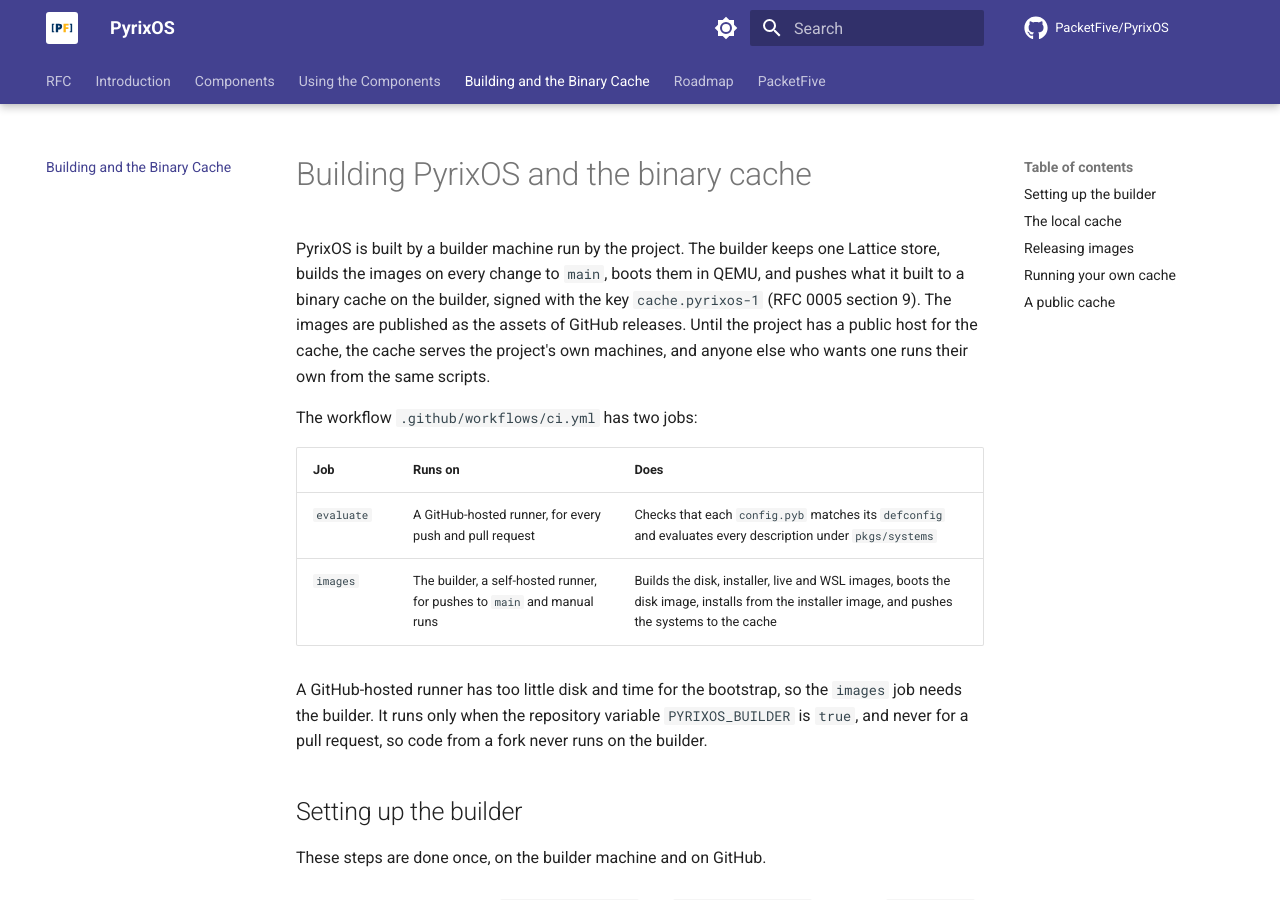
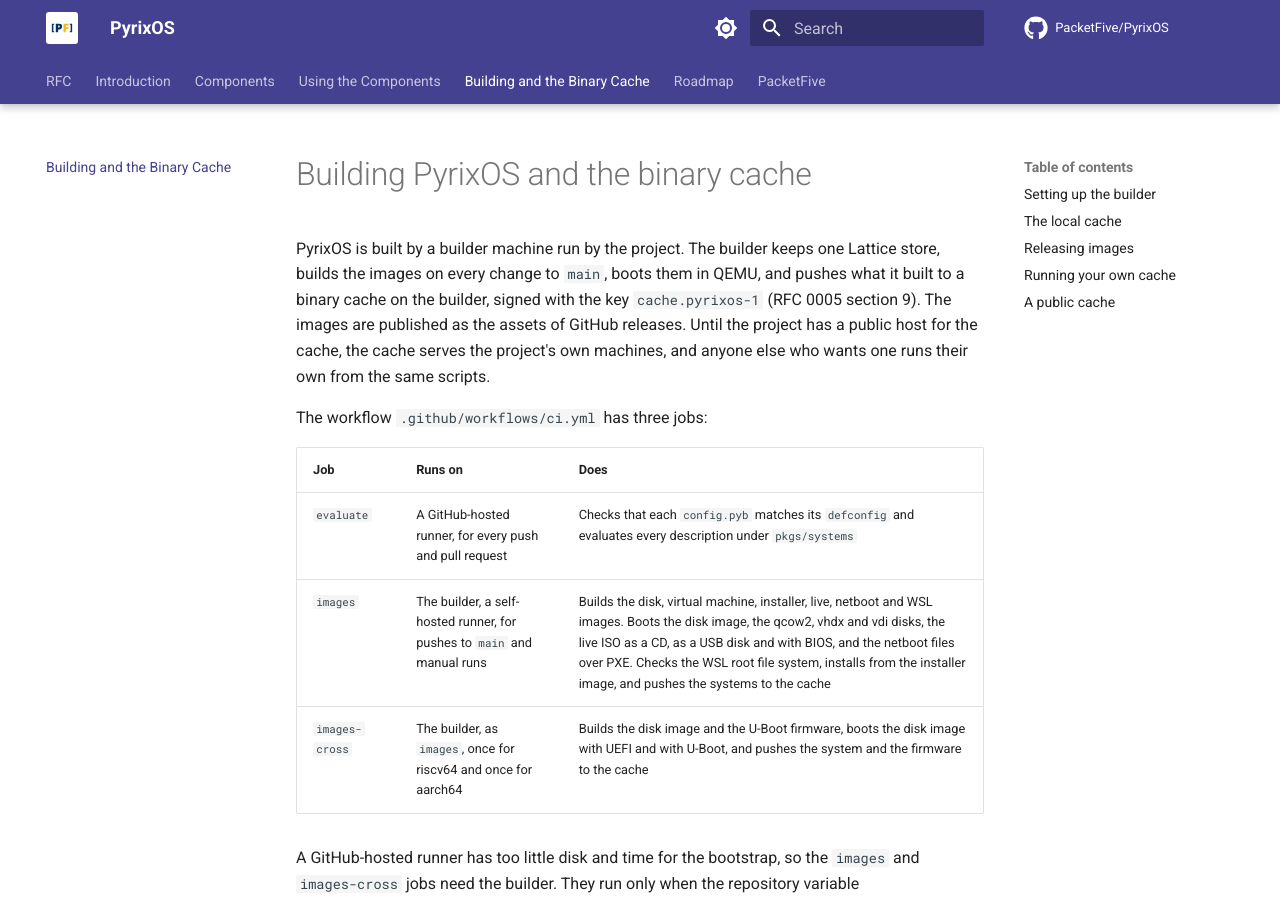
Before and after one commit to PacketFive/PyrixOS, an MkDocs documentation site: the page built from docs/building.md, in a window 1280 px wide and 900 px high. Built offline with MkDocs 1.6.1 and Material for MkDocs 9.7.7, drawn with Linux system fonts in a browser that asks for light colours; comment, search, counter and statistics services are not loaded; some of the changed text lies outside the part shown.

Commit message:
Boot every x86_64 image in CI and build riscv64 and aarch64
The images job now builds the virtual machine disks and the netboot files. It boots the qcow2, vhdx and vdi disks, the live ISO as a CD, as a USB disk and with BIOS, and the netboot files over PXE, and checks the WSL root file system. The new images-cross job builds the riscv64 and aarch64 disk images and U-Boot firmware, boots each with UEFI and with U-Boot, and pushes them to the cache.

Signed-off-by: Weqaar Janjua <weqaar.janjua@gmail.com>

```diff
--- a/docs/building.md
+++ b/docs/building.md
@@ -2,14 +2,15 @@
 
 PyrixOS is built by a builder machine run by the project. The builder keeps one Lattice store, builds the images on every change to `main`, boots them in QEMU, and pushes what it built to a binary cache on the builder, signed with the key `cache.pyrixos-1` (RFC 0005 section 9). The images are published as the assets of GitHub releases. Until the project has a public host for the cache, the cache serves the project's own machines, and anyone else who wants one runs their own from the same scripts.
 
-The workflow `.github/workflows/ci.yml` has two jobs:
+The workflow `.github/workflows/ci.yml` has three jobs:
 
 | Job | Runs on | Does |
 | --- | --- | --- |
 | `evaluate` | A GitHub-hosted runner, for every push and pull request | Checks that each `config.pyb` matches its `defconfig` and evaluates every description under `pkgs/systems` |
-| `images` | The builder, a self-hosted runner, for pushes to `main` and manual runs | Builds the disk, installer, live and WSL images, boots the disk image, installs from the installer image, and pushes the systems to the cache |
+| `images` | The builder, a self-hosted runner, for pushes to `main` and manual runs | Builds the disk, virtual machine, installer, live, netboot and WSL images. Boots the disk image, the qcow2, vhdx and vdi disks, the live ISO as a CD, as a USB disk and with BIOS, and the netboot files over PXE. Checks the WSL root file system, installs from the installer image, and pushes the systems to the cache |
+| `images-cross` | The builder, as `images`, once for riscv64 and once for aarch64 | Builds the disk image and the U-Boot firmware, boots the disk image with UEFI and with U-Boot, and pushes the system and the firmware to the cache |
 
-A GitHub-hosted runner has too little disk and time for the bootstrap, so the `images` job needs the builder. It runs only when the repository variable `PYRIXOS_BUILDER` is `true`, and never for a pull request, so code from a fork never runs on the builder.
+A GitHub-hosted runner has too little disk and time for the bootstrap, so the `images` and `images-cross` jobs need the builder. They run only when the repository variable `PYRIXOS_BUILDER` is `true`, and never for a pull request, so code from a fork never runs on the builder.
 
 ## Setting up the builder
 
@@ -57,10 +58,10 @@ These steps are done once, on the builder machine and on GitHub.
 
     | Name | Value |
     | --- | --- |
-    | `PYRIXOS_BUILDER` | `true`, which turns the `images` job on |
+    | `PYRIXOS_BUILDER` | `true`, which turns the `images` and `images-cross` jobs on |
     | `LATTICE_SETTINGS` | The settings file of step 3 |
     | `STORE_ROOT` | The store root of that file, such as `/var/lib/pyrixos-builder` |
-    | `CACHE_DIR` | The cache directory the job pushes to after each build of `main`, by default `/var/tmp/pyrixos-cache` |
+    | `CACHE_DIR` | The cache directory the jobs push to after each build of `main`, by default `/var/tmp/pyrixos-cache` |
 
 ## The local cache
 
@@ -137,6 +138,6 @@ Three more steps turn it on:
     Every system built afterwards has `/etc/lattice/settings.toml` with the cache as a substituter, its key as the only trusted key, and `require_provenance = true`. While either option is empty, systems are built without that file.
 
 2. Configure the copying tool on the builder, for example with `rclone config`.
-3. Set the repository variables `CACHE_SYNC` (`rclone`, `s3` or `rsync`) and `CACHE_DEST` (such as `remote:pyrixos-cache`, `s3://pyrixos-cache` or `cache@host:/srv/cache`), with `S3_ENDPOINT` and the secrets `CACHE_ACCESS_KEY_ID` and `CACHE_SECRET_ACCESS_KEY` for `s3`. The `images` job copies the cache only while `CACHE_DEST` is set.
+3. Set the repository variables `CACHE_SYNC` (`rclone`, `s3` or `rsync`) and `CACHE_DEST` (such as `remote:pyrixos-cache`, `s3://pyrixos-cache` or `cache@host:/srv/cache`), with `S3_ENDPOINT` and the secrets `CACHE_ACCESS_KEY_ID` and `CACHE_SECRET_ACCESS_KEY` for `s3`. The `images` and `images-cross` jobs copy the cache only while `CACHE_DEST` is set.
 
 `scripts/publish-cache.sh` copies the archives before the entries that name them and deletes nothing, so a machine reading the cache during a copy never finds an entry whose archive is missing.
```
Also changed, not shown: 1 other file.
